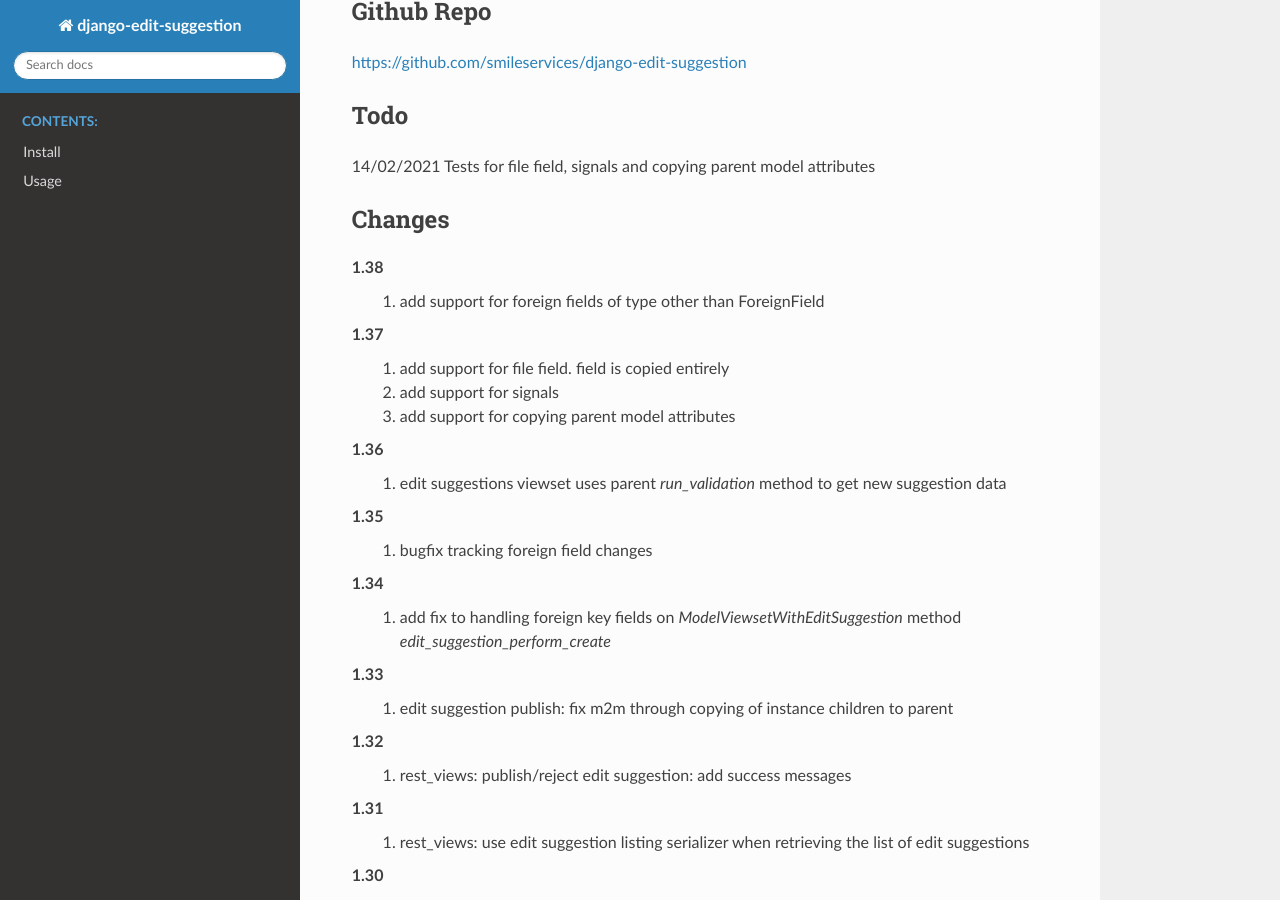
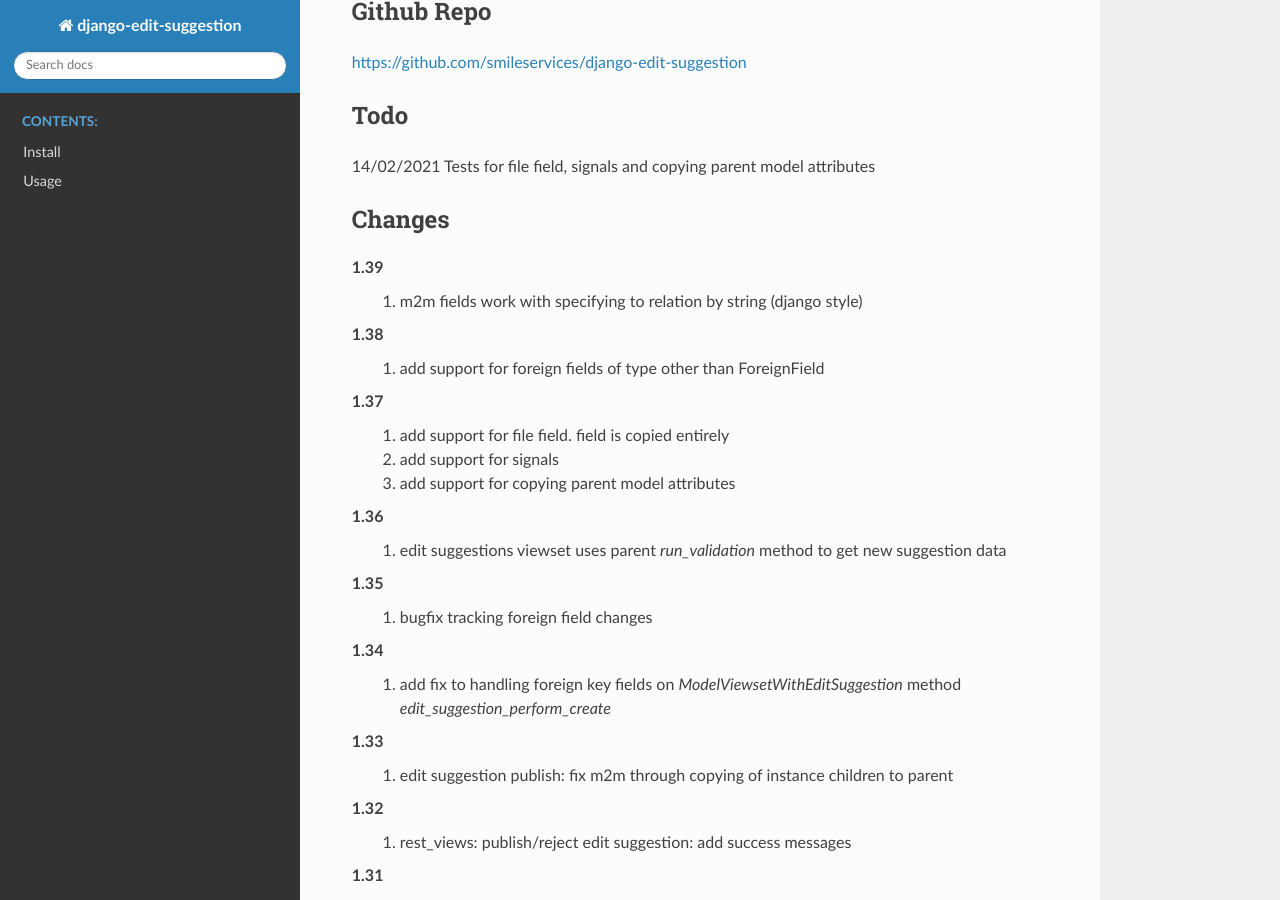
Before and after one commit to smileservices/django-edit-suggestion, a Sphinx documentation site: the page built from docs/index.rst, in a window 1280 px wide and 900 px high, scrolled down 823 px. Built offline with Sphinx 7.4.7 and the Read the Docs theme 2.0.0, drawn with Linux system fonts in a browser that asks for light colours.

Commit message:
update docs

```diff
--- a/docs/index.rst
+++ b/docs/index.rst
@@ -31,6 +31,8 @@ Todo
 
 Changes
 ~~~~~~~
+1.39
+   #. m2m fields work with specifying to relation by string (django style)
 1.38
    #. add support for foreign fields of type other than ForeignField
 1.37
--- a/setup.py
+++ b/setup.py
@@ -2,7 +2,7 @@ from setuptools import setup
 
 setup(
     name='django-edit-suggestion',
-    version='1.38',
+    version='1.39',
     description='A django package for creating multiple users editable models',
     url='https://github.com/smileservices/django-edit-suggestion',
     author='Vladimir Gorea',
```
